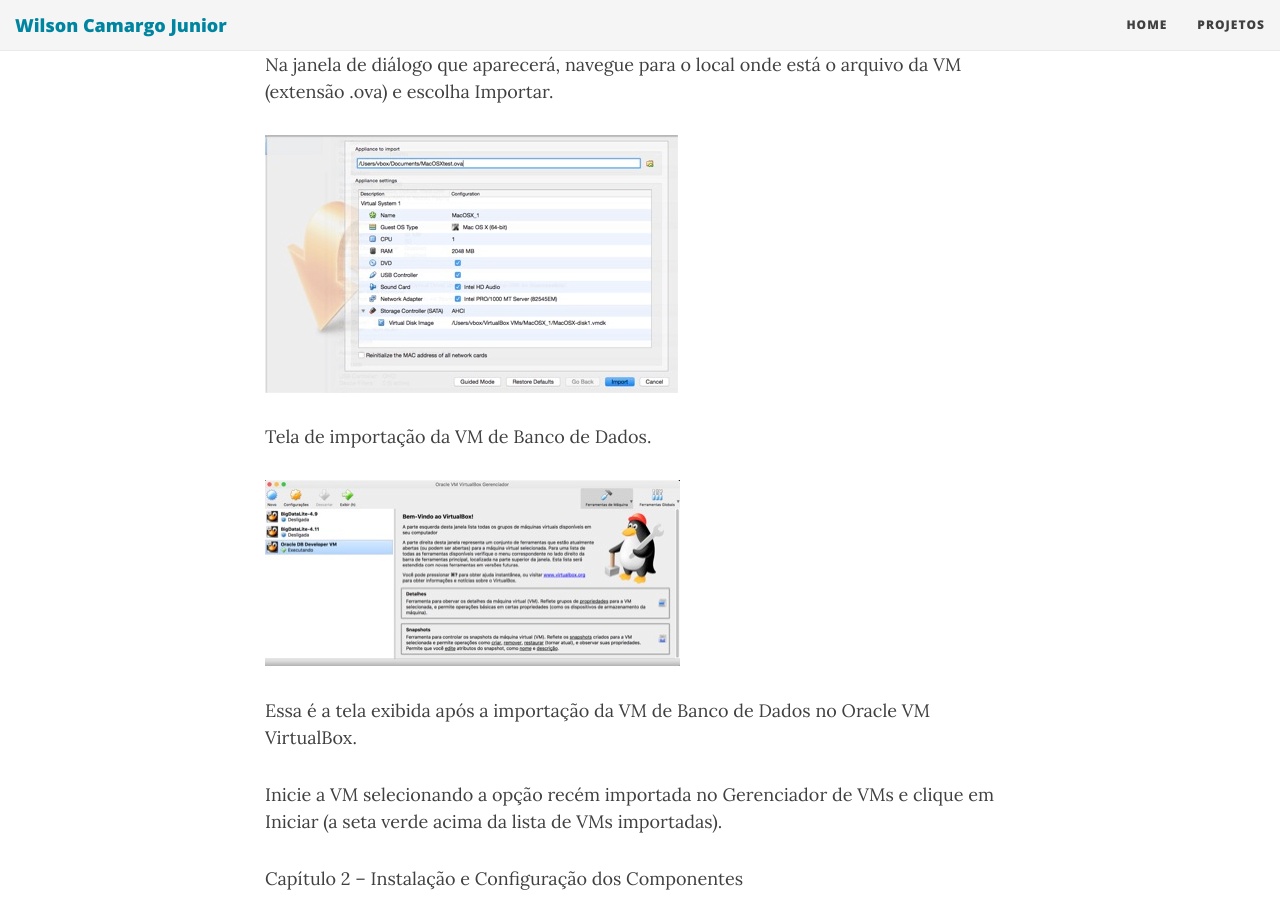
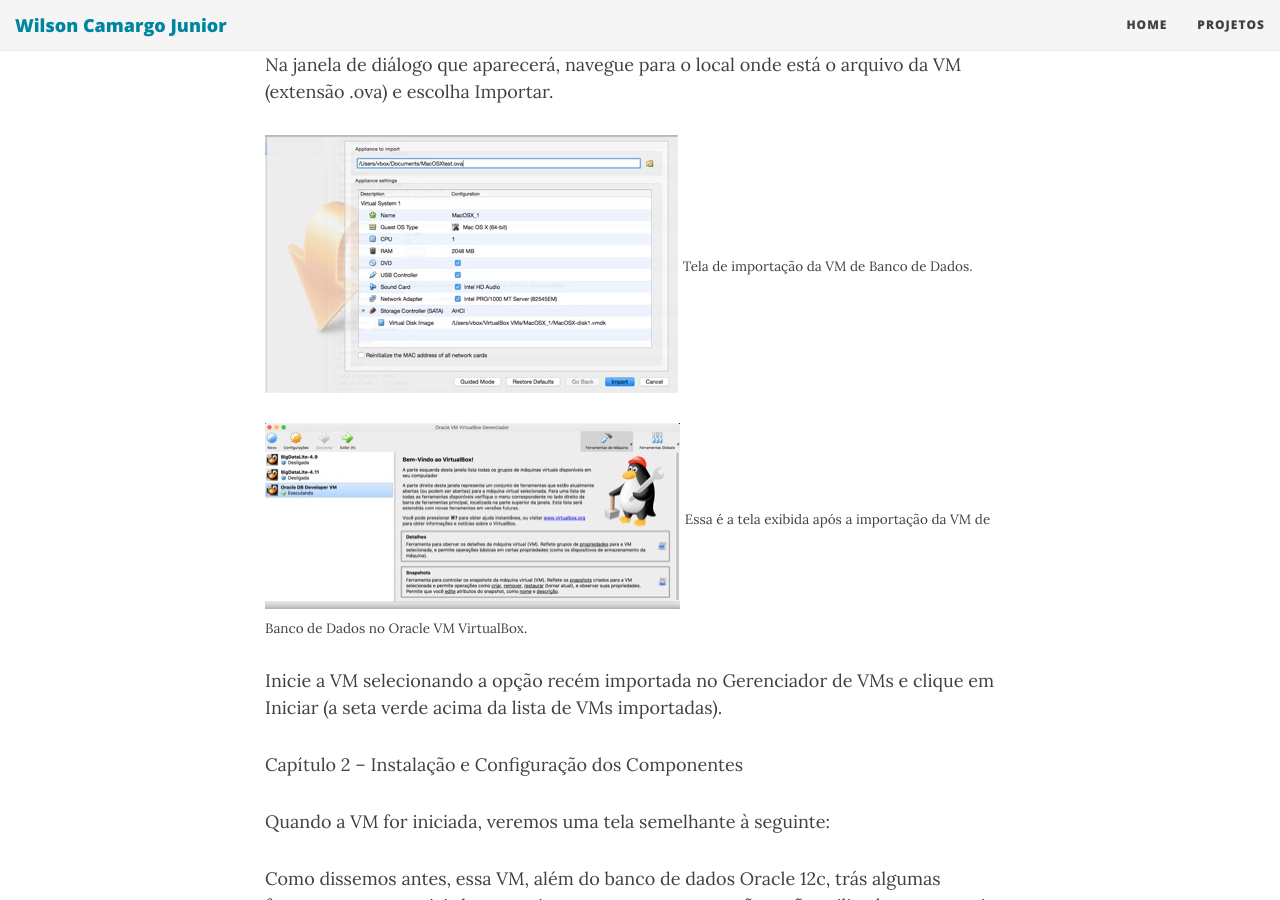
Before and after one commit to wilson-camargo-jr/teste, a Jekyll site: the page built from _posts/2018-06-17-ANN-ORE-P2.md, in a window 1280 px wide and 900 px high, scrolled down 1651 px. Built offline with Jekyll 4.4.1, drawn with Linux system fonts in a browser that asks for light colours; nearby versions of some CDN libraries.

Commit message:
Update 2018-06-17-ANN-ORE-P2.md

```diff
--- a/_posts/2018-06-17-ANN-ORE-P2.md
+++ b/_posts/2018-06-17-ANN-ORE-P2.md
@@ -36,13 +36,11 @@
 
 Na janela de diálogo que aparecerá, navegue para o local onde está o arquivo da VM (extensão .ova) e escolha Importar.
 
- ![Importação da VM](https://wilson-camargo-jr.github.io/img/impvm.jpg)
+![Importação da VM](https://wilson-camargo-jr.github.io/img/impvm.jpg)
+<sub>Tela de importação da VM de Banco de Dados.</sub>
 
-Tela de importação da VM de Banco de Dados.
-
-  ![Importação da VM](https://wilson-camargo-jr.github.io/img/impvm2.jpg)
-
-Essa é a tela exibida após a importação da VM de Banco de Dados no Oracle VM VirtualBox.
+![Importação da VM](https://wilson-camargo-jr.github.io/img/impvm2.jpg)
+<sub>Essa é a tela exibida após a importação da VM de Banco de Dados no Oracle VM VirtualBox.</sub>
 
 Inicie a VM selecionando a opção recém importada no Gerenciador de VMs e clique em Iniciar (a seta verde acima da lista de VMs importadas).
 
```
